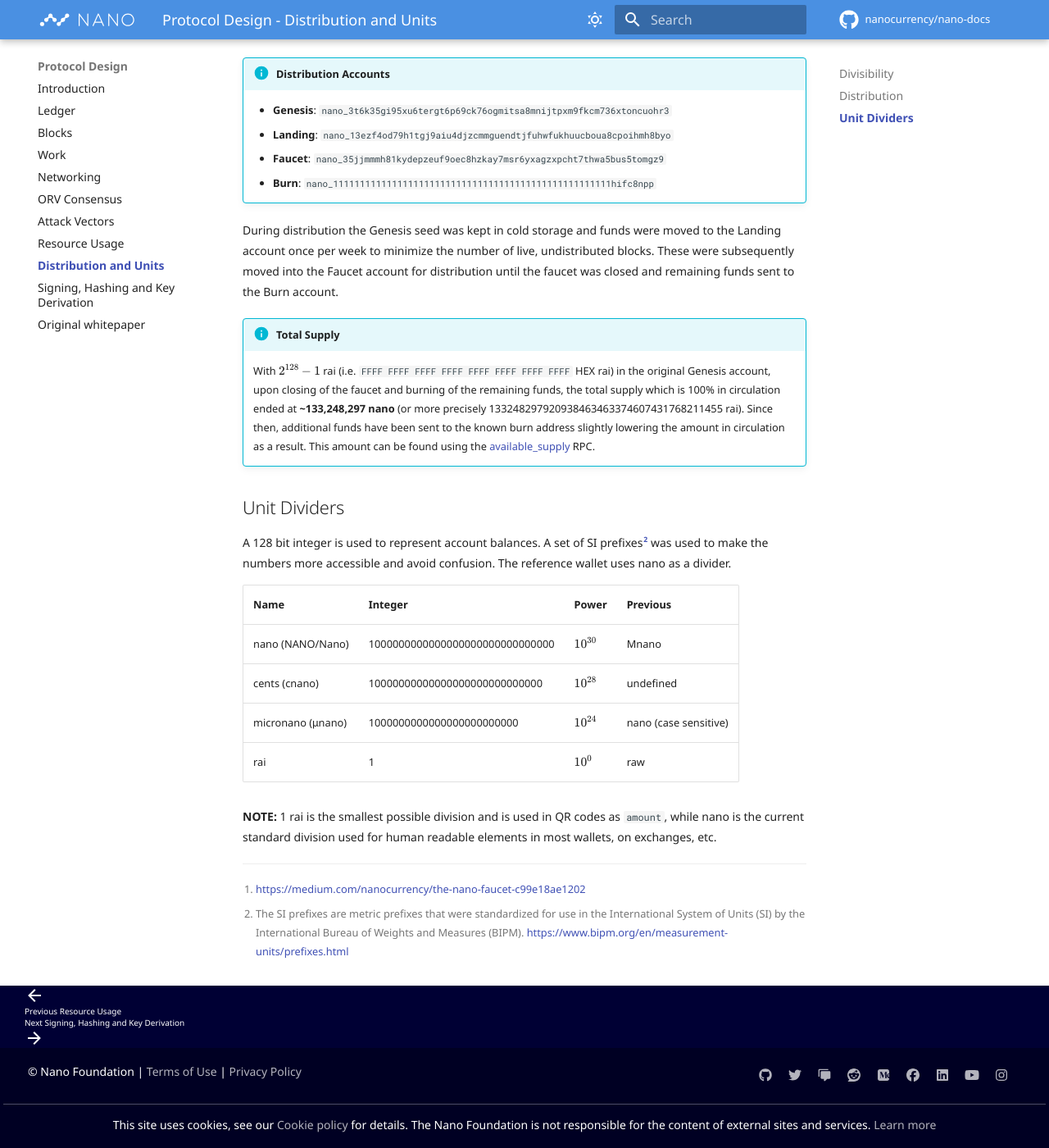
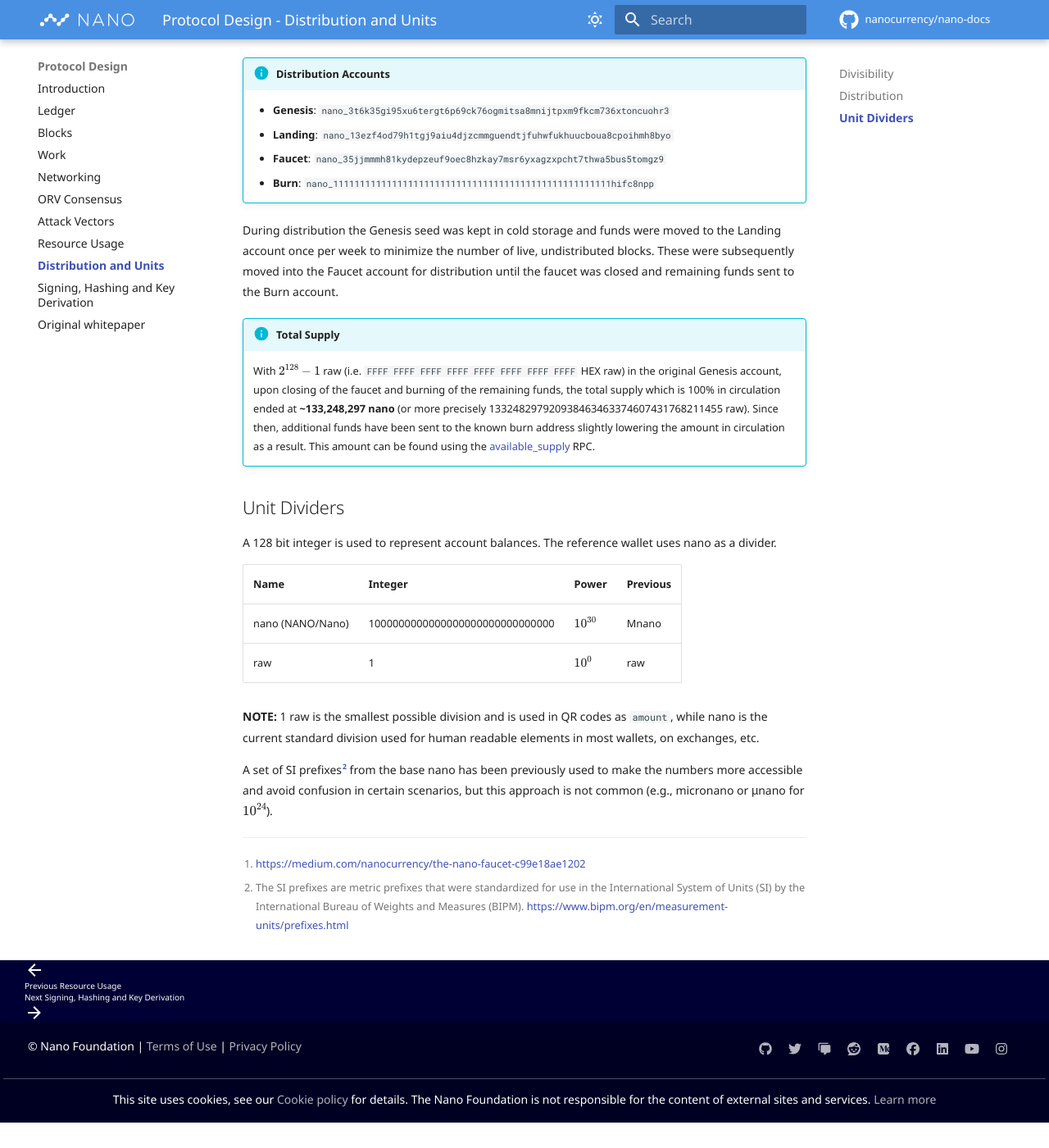
Before and after one commit to nanocurrency/nano-docs, an MkDocs documentation site: the page built from docs/protocol-design/distribution-and-units.md, in a window 1280 px wide and 1400 px high, scrolled down 780 px. Shown: the whole window at 82% size. Built offline with MkDocs 1.6.1 and Material for MkDocs 9.7.7, drawn with Linux system fonts in a browser that asks for light colours; formulas are drawn with MathJax 3; comment, search, counter and statistics services are not loaded; after the commit the page ends 2149 px from its top, so only the background shows below that.

Commit message:
Switch back to raw, remove cents and add disclaimer about SI prefixes

```diff
--- a/docs/protocol-design/distribution-and-units.md
+++ b/docs/protocol-design/distribution-and-units.md
@@ -27,20 +27,20 @@
 During distribution the Genesis seed was kept in cold storage and funds were moved to the Landing account once per week to minimize the number of live, undistributed blocks. These were subsequently moved into the Faucet account for distribution until the faucet was closed and remaining funds sent to the Burn account.
 
 !!! info "Total Supply"
-	With $2^{128} - 1$ rai (i.e. `FFFF FFFF FFFF FFFF FFFF FFFF FFFF FFFF` HEX rai) in the original Genesis account, upon closing of the faucet and burning of the remaining funds, the total supply which is 100% in circulation ended at **~133,248,297 nano** (or more precisely 133248297920938463463374607431768211455 rai). Since then, additional funds have been sent to the known burn address slightly lowering the amount in circulation as a result. This amount can be found using the [available_supply](/commands/rpc-protocol/#available_supply) RPC.
+	With $2^{128} - 1$ raw (i.e. `FFFF FFFF FFFF FFFF FFFF FFFF FFFF FFFF` HEX raw) in the original Genesis account, upon closing of the faucet and burning of the remaining funds, the total supply which is 100% in circulation ended at **~133,248,297 nano** (or more precisely 133248297920938463463374607431768211455 raw). Since then, additional funds have been sent to the known burn address slightly lowering the amount in circulation as a result. This amount can be found using the [available_supply](/commands/rpc-protocol/#available_supply) RPC.
 
 ## Unit Dividers
-A 128 bit integer is used to represent account balances.  A set of SI prefixes[^2] was used to make the numbers more accessible and avoid confusion.  The reference wallet uses nano as a divider.
+A 128 bit integer is used to represent account balances. The reference wallet uses nano as a divider.
 
 | Name              | Integer                            | Power    | Previous              |
 |-------------------|------------------------------------|----------|-----------------------|
 | nano (NANO/Nano)  | 1000000000000000000000000000000    | $10^{30}$| Mnano                 |
-| cents (cnano)     | 10000000000000000000000000000      | $10^{28}$| undefined             |
-| micronano (μnano) | 1000000000000000000000000          | $10^{24}$| nano (case sensitive) |
-| rai               | 1                                  | $10^{0}$ | raw                   |
+| raw               | 1                                  | $10^{0}$ | raw                   |
 
 
-**NOTE:** 1 rai is the smallest possible division and is used in QR codes as `amount`, while nano is the current standard division used for human readable elements in most wallets, on exchanges, etc.
+**NOTE:** 1 raw is the smallest possible division and is used in QR codes as `amount`, while nano is the current standard division used for human readable elements in most wallets, on exchanges, etc.
+
+A set of SI prefixes[^2] from the base nano has been previously used to make the numbers more accessible and avoid confusion in certain scenarios, but this approach is not common (e.g., micronano or μnano for $10^{24}$).
 
 [^1]:https://medium.com/nanocurrency/the-nano-faucet-c99e18ae1202
 [^2]:The SI prefixes are metric prefixes that were standardized for use in the International System of Units (SI) by the International Bureau of Weights and Measures (BIPM). https://www.bipm.org/en/measurement-units/prefixes.html
```
